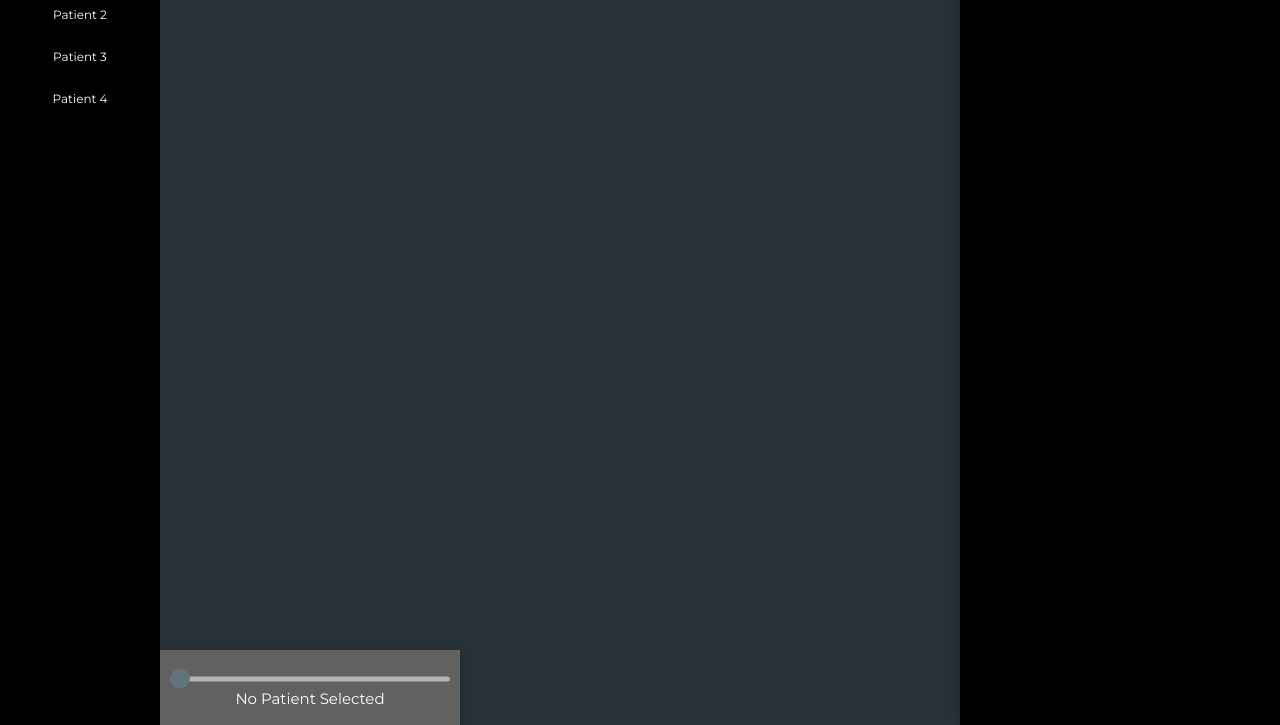
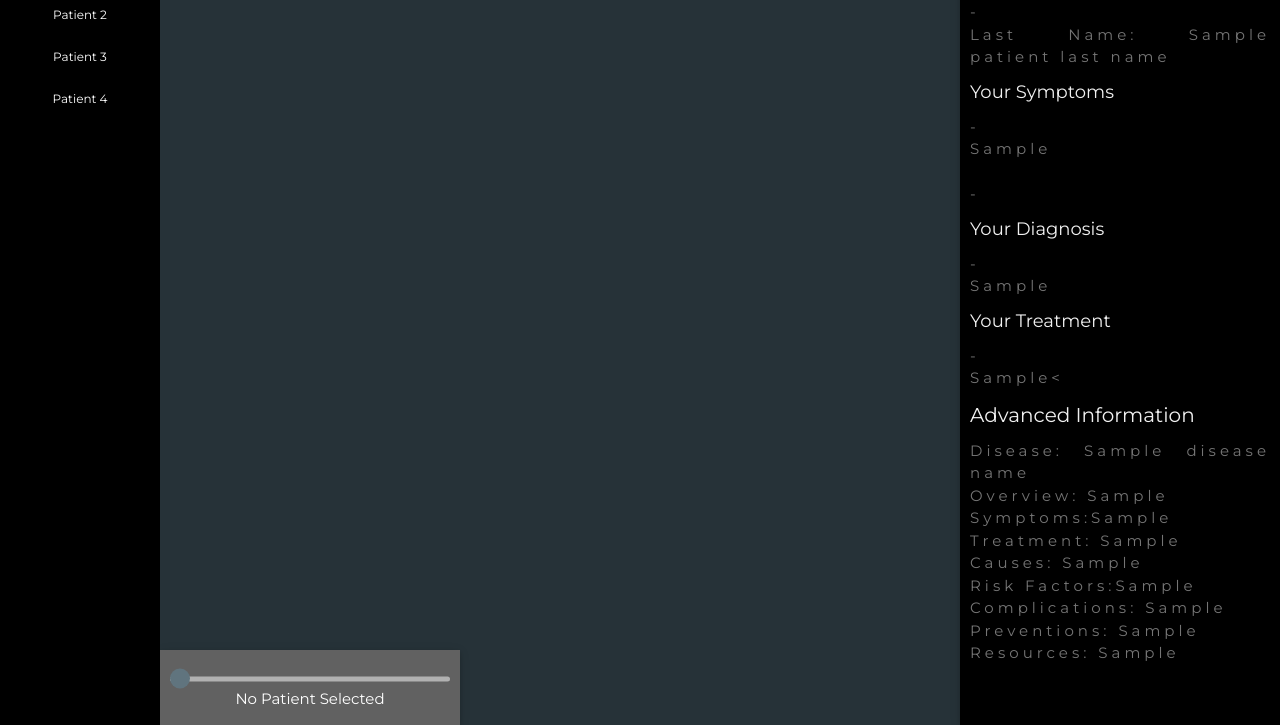
Before and after one commit to jreina1/Project-Livermore, a Flask app: template project/pl-webui/web/templates/index.html in a window 1280 px wide. Shown: the part 168-893 px from the top of the page. Run offline with Flask 2, Linux system fonts and the light colour scheme; the template is opened without the code that fills it: most values are stand-ins (such as "Sample title", 1, 10 or a date in 2020); some libraries are stand-ins or nearby versions.

Commit message:
fixing html

```diff
--- a/project/pl-webui/web/templates/index.html
+++ b/project/pl-webui/web/templates/index.html
@@ -67,7 +67,7 @@
 				<!-- Disease Information textbox -->
 				<!-- Needs to be made dynamic with data loaded from DB  -->
 				<div class="w3-card w3-black w3-content w3-justify w3-text-grey w3-padding-5 row content" id="infobar">
-		     		 <!-- <h5 class="w3-text-light-grey">Patient</h5>
+		     		 <h5 class="w3-text-light-grey">Patient</h5>
 		     		 <p class="w3-wide"><label for="Patient_first_name"> First Name: {{Patient_first_name}}</label> </p>
 -		     		 <p class="w3-wide"><label for="Patient_last_name">Last Name: {{Patient_last_name}}</label></p>
 
@@ -88,12 +88,12 @@
 		     		 <p class="w3-wide"><label for="Disease_overview">Overview: {{Disease_overview}}</label></p>
 		     		 <p class="w3-wide"><label for="Disease_symptoms">Symptoms:{{Disease_symptoms}}</label></p>
 		     		 <p class="w3-wide"><label for="Disease_treatment">Treatment: {{Disease_treatment}}</label> </p>
-		     		 <p class="w3-wide"><label for="Disease_causes">Causes:</label> {{Disease_causes}}</p>
-		     		 <p class="w3-wide"><label for="Disease_risk_factors">>Risk Factors:{{Disease_risk_factors}}</label></p>
+		     		 <p class="w3-wide"><label for="Disease_causes">Causes: {{Disease_causes}}</label></p>
+		     		 <p class="w3-wide"><label for="Disease_risk_factors">Risk Factors:{{Disease_risk_factors}}</label></p>
 		     		 <p class="w3-wide"><label for="Disease_complications">Complications: {{Disease_complications}}</label></p>
 		     		 <p class="w3-wide"><label for="Disease_preventions">Preventions: {{Disease_preventions}}</label></p>
 		     		 <p class="w3-wide"><label for="Disease_resources">Resources: {{Disease_resources}}</label></p>
-					  -->
+
 				</div>
 			</div>
 
```
